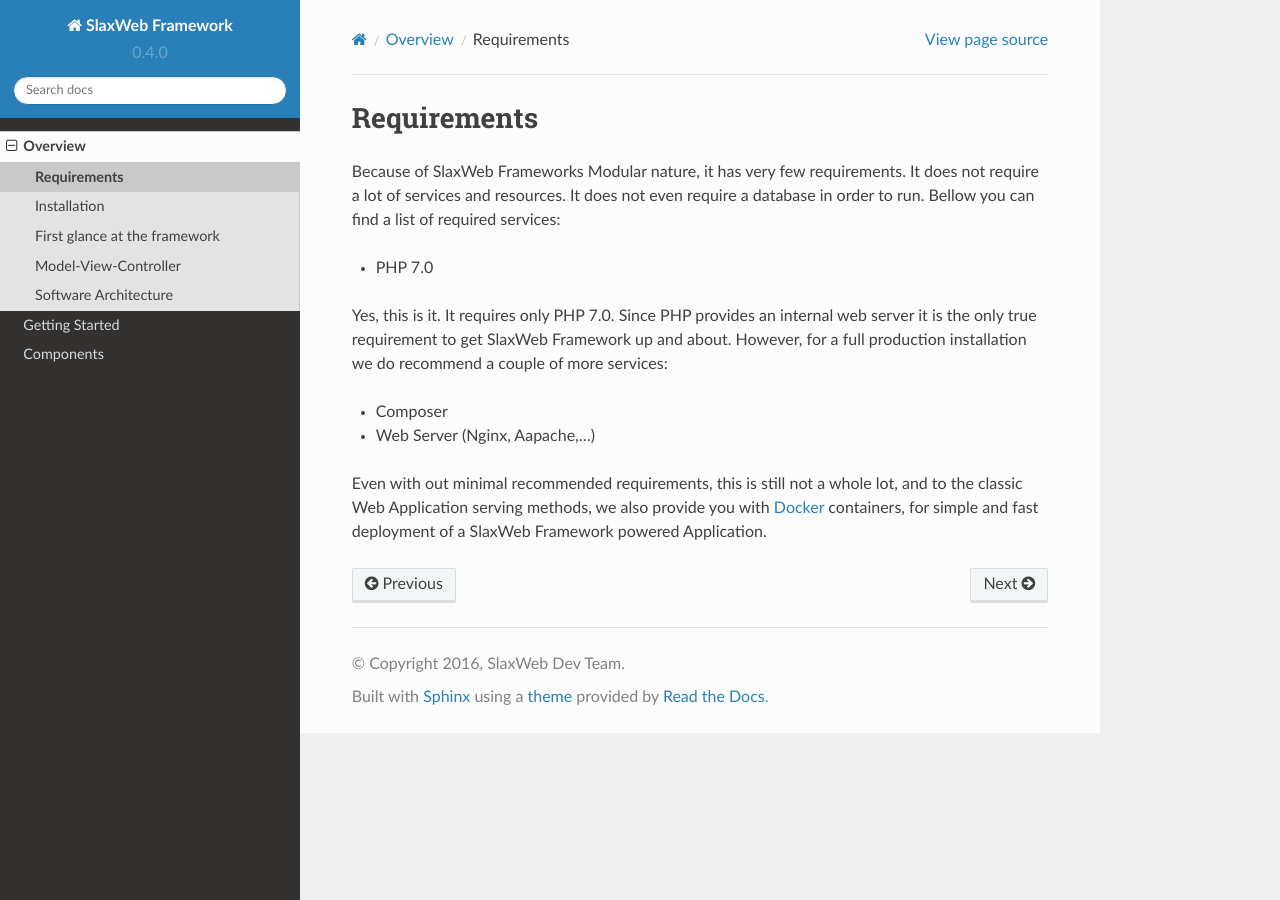
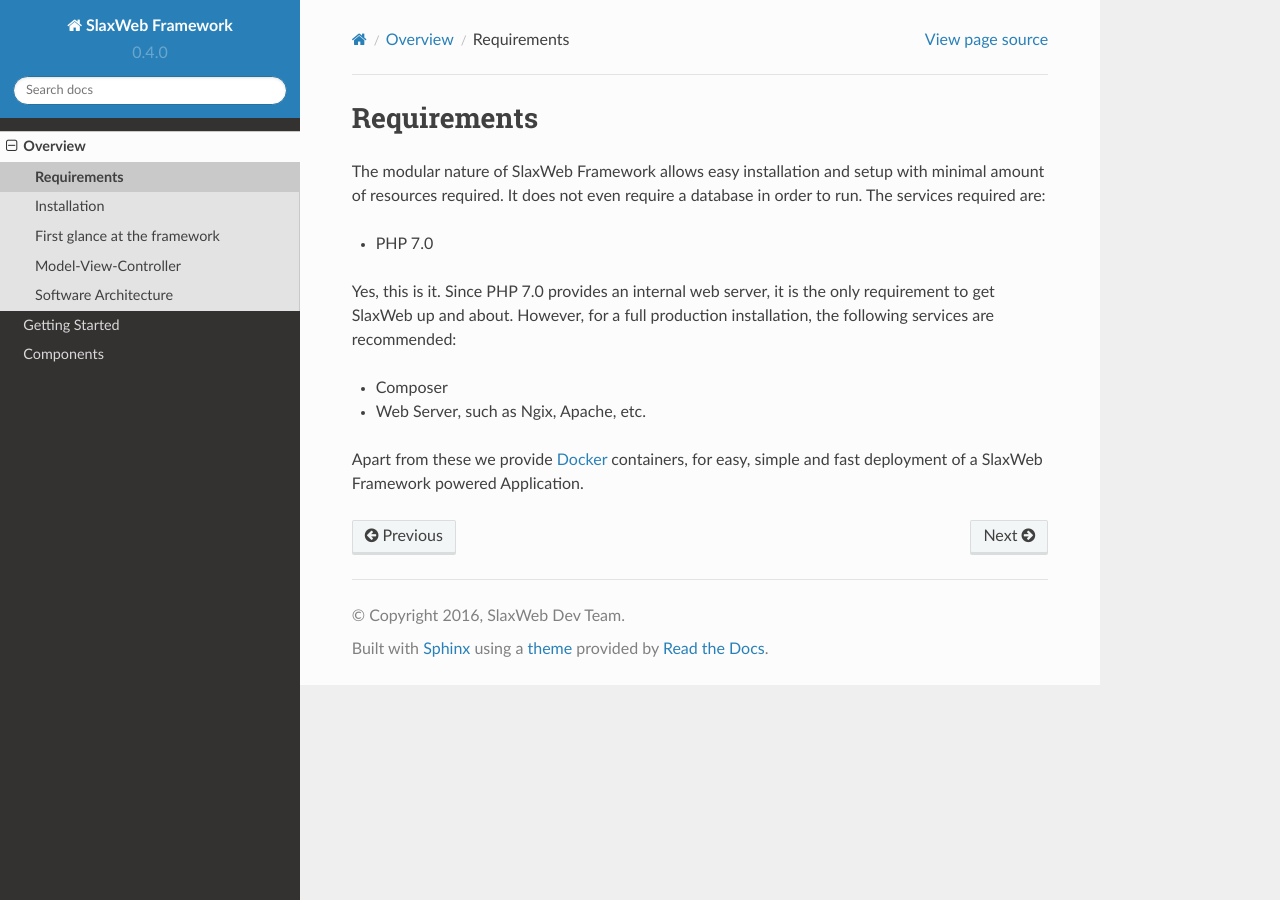
Before and after one commit to SlaxWeb/Framework, a Sphinx documentation site: the page built from docs/source/overview/requirements.rst, in a window 1280 px wide. Built offline with Sphinx 7.4.7 and the Read the Docs theme 2.0.0, drawn with Linux system fonts in a browser that asks for light colours; formulas are drawn with MathJax 3.

Commit message:
Update requirements.rst

```diff
--- a/docs/source/overview/requirements.rst
+++ b/docs/source/overview/requirements.rst
@@ -7,19 +7,15 @@
 Requirements
 ============
 
-Because of SlaxWeb Frameworks Modular nature, it has very few requirements. It does
-not require a lot of services and resources. It does not even require a database
-in order to run. Bellow you can find a list of required services:
+The modular nature of SlaxWeb Framework allows easy installation and setup with minimal amount of resources required.
+It does not even require a database in order to run. The services required are:
 
 * PHP 7.0
 
-Yes, this is it. It requires only PHP 7.0. Since PHP provides an internal web server
-it is the only true requirement to get SlaxWeb Framework up and about. However, for
-a full production installation we do recommend a couple of more services:
+Yes, this is it. Since PHP 7.0 provides an internal web server, it is the only requirement to get SlaxWeb up and about.
+However, for a full production installation, the following services are recommended:
 
 * Composer
-* Web Server (Nginx, Aapache,...)
+* Web Server, such as Ngix, Apache, etc.
 
-Even with out minimal recommended requirements, this is still not a whole lot, and
-to the classic Web Application serving methods, we also provide you with Docker_
-containers, for simple and fast deployment of a SlaxWeb Framework powered Application.
+Apart from these we provide Docker_ containers, for easy, simple and fast deployment of a SlaxWeb Framework powered Application.
```
